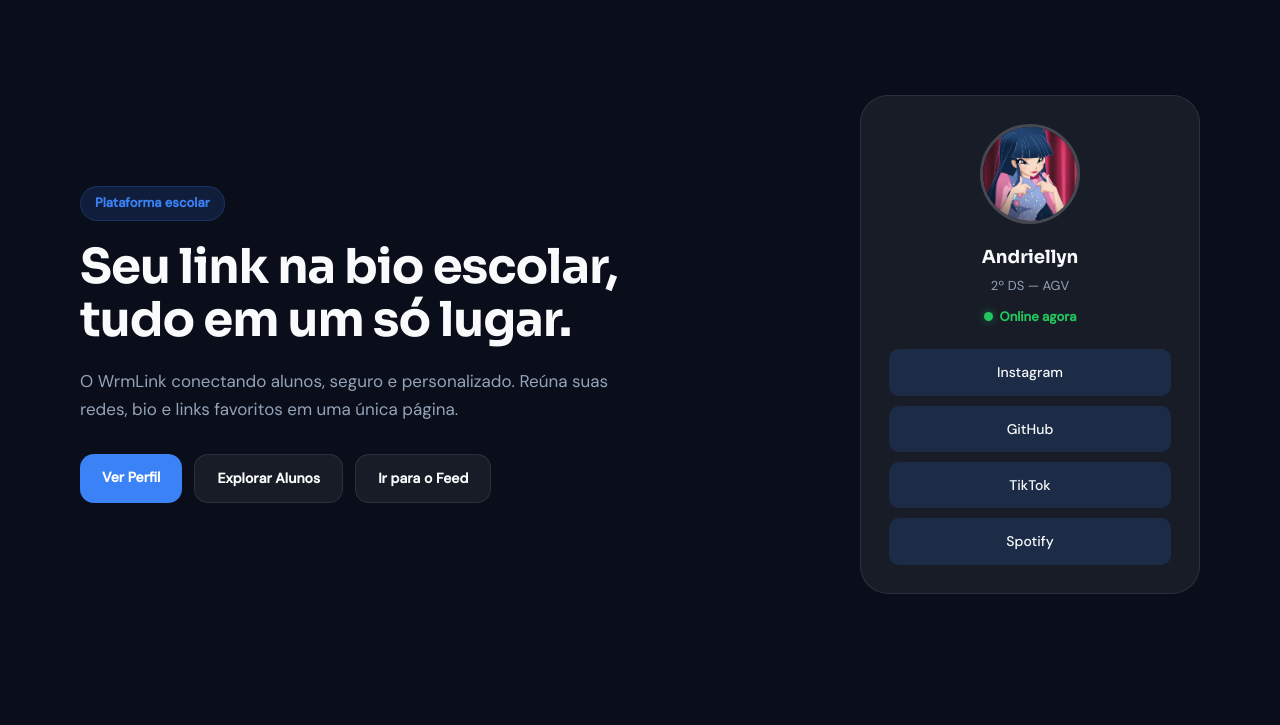
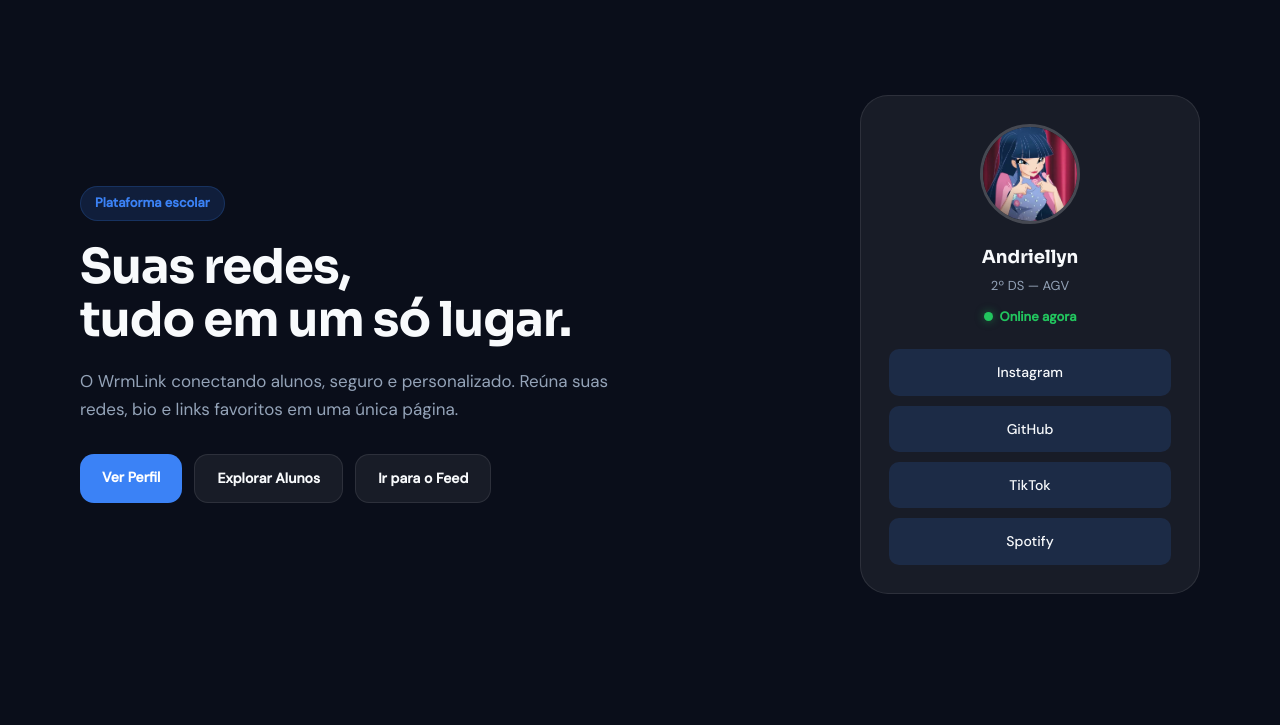
Before and after one commit to andriellynsantos-png/hihilink, a plain HTML site: page inicio.html in a window 1280 px wide. Shown: the part 75-800 px from the top of the page. Drawn offline with Linux system fonts and the light colour scheme.

Commit message:
Update heading text in inicio.html

```diff
--- a/inicio.html
+++ b/inicio.html
@@ -28,7 +28,7 @@
     <section class="hero-texto">
       <span class="tag"> Plataforma escolar</span>
 
-      <h1>Seu link na bio escolar,<br>tudo em um só lugar.</h1>
+      <h1>Suas redes,<br>tudo em um só lugar.</h1>
 
       <p>
         O WrmLink conectando alunos, seguro e personalizado. Reúna suas redes, bio e links favoritos em uma única página.
```
